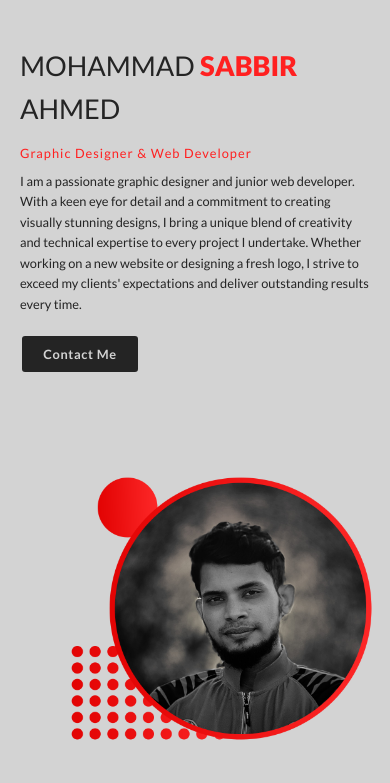
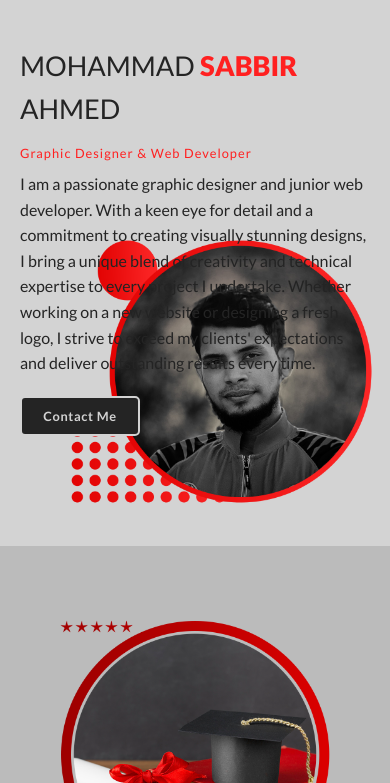
Before and after one commit to iammsabbir/first_web, a plain HTML site: page index.html in a window 390 px wide. Shown: the part 61-844 px from the top of the page. Drawn offline with nearby package versions, Linux system fonts and the light colour scheme.

Commit message:
Small changes

```diff
--- a/style.css
+++ b/style.css
@@ -57,12 +57,11 @@ header ul li:hover a
 {
     position: relative;
     width: 100%;
-    min-height: 100vh;
     background: #d3d3d3;
     display: flex;
     justify-content: space-between;
     align-items: center;
-    padding: 100px;
+    padding:  100px;
 }
 
 #identity .nameNabout
@@ -635,7 +634,7 @@ text-align: center;
     .experiencestitle p,
     #contact .contacttitle p
     {
-        font-size: 0.8em;
+        font-size: 1rem;
     }
     .contactMe
     {
@@ -661,7 +660,6 @@ text-align: center;
     }
     #contact .contactoptions a
     {
-        font-size: 0.8em;
         padding: 10px 5px;
         height: 70px;
     }
```
